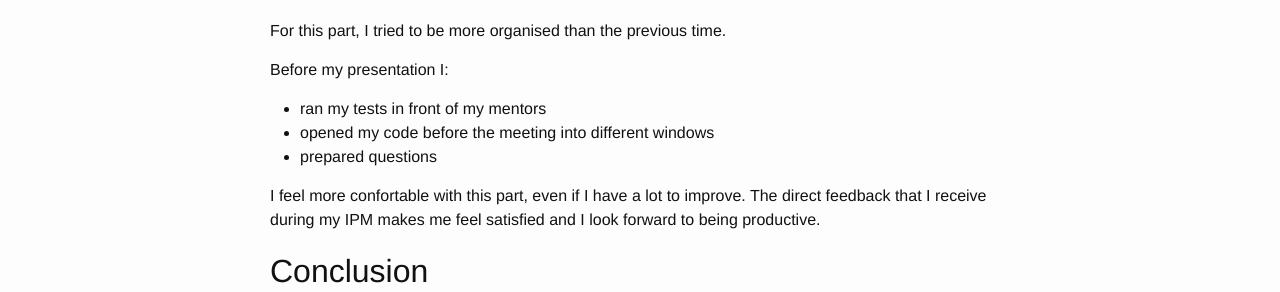
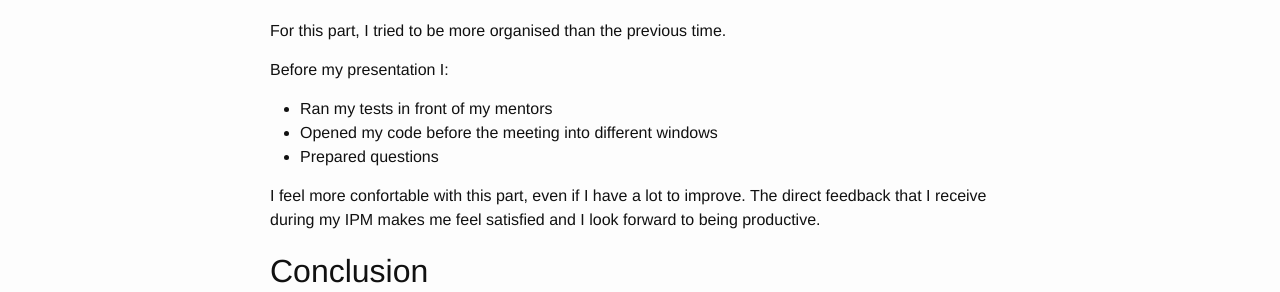
Before and after one commit to fabientownsend/fabientownsend.github.io, a Jekyll site: the page built from _posts/2016-09-26-presentation.markdown, in a window 1280 px wide. Shown: the part 1000-1292 px from the top of the page. Built offline with Jekyll 4.4.1, drawn with Linux system fonts in a browser that asks for light colours.

Commit message:
uppercase for the list elements

```diff
--- a/_posts/2016-09-26-presentation.markdown
+++ b/_posts/2016-09-26-presentation.markdown
@@ -35,9 +35,9 @@ For this part, I tried to be more organised than the previous time.
 
 Before my presentation I:
 
-- ran my tests in front of my mentors
-- opened my code before the meeting into different windows
-- prepared questions
+- Ran my tests in front of my mentors
+- Opened my code before the meeting into different windows
+- Prepared questions
 
 I feel more confortable with this part, even if I have a lot to improve.
 The direct feedback that I receive during my IPM  makes me feel
```
